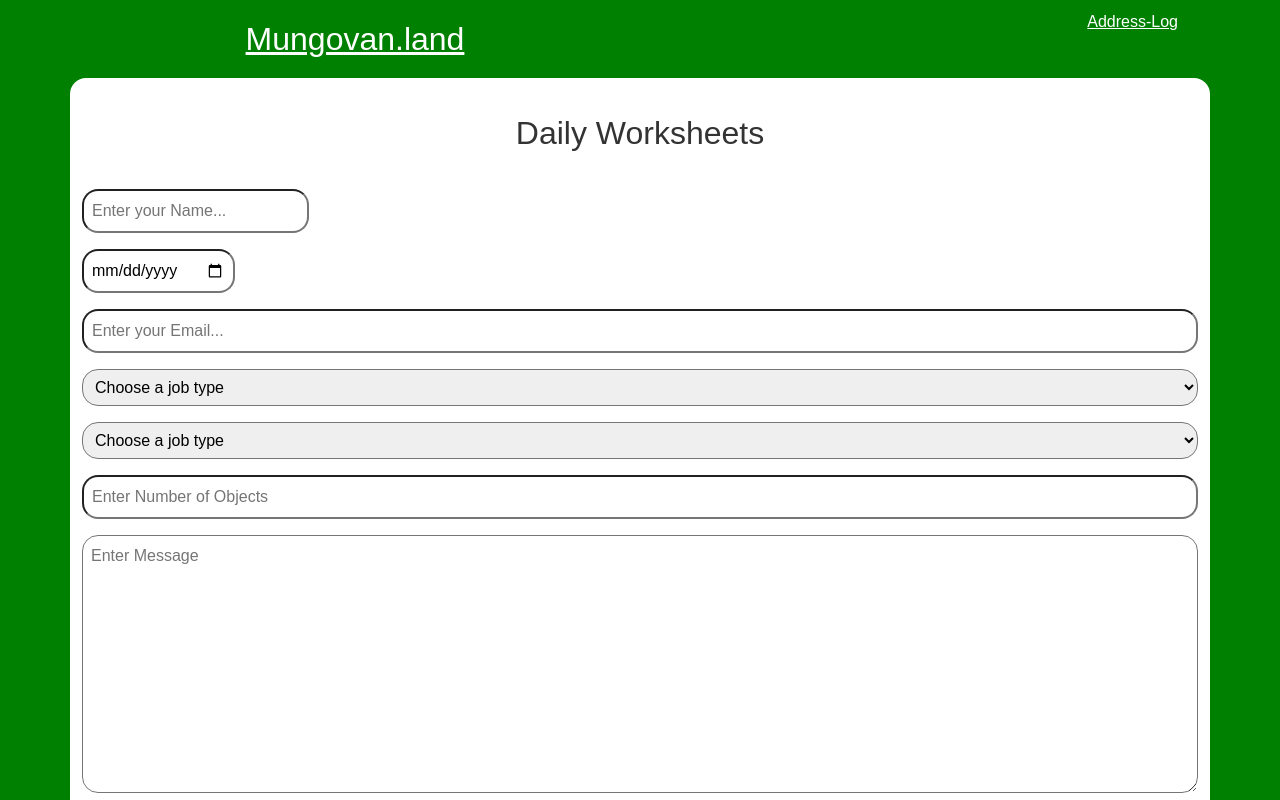
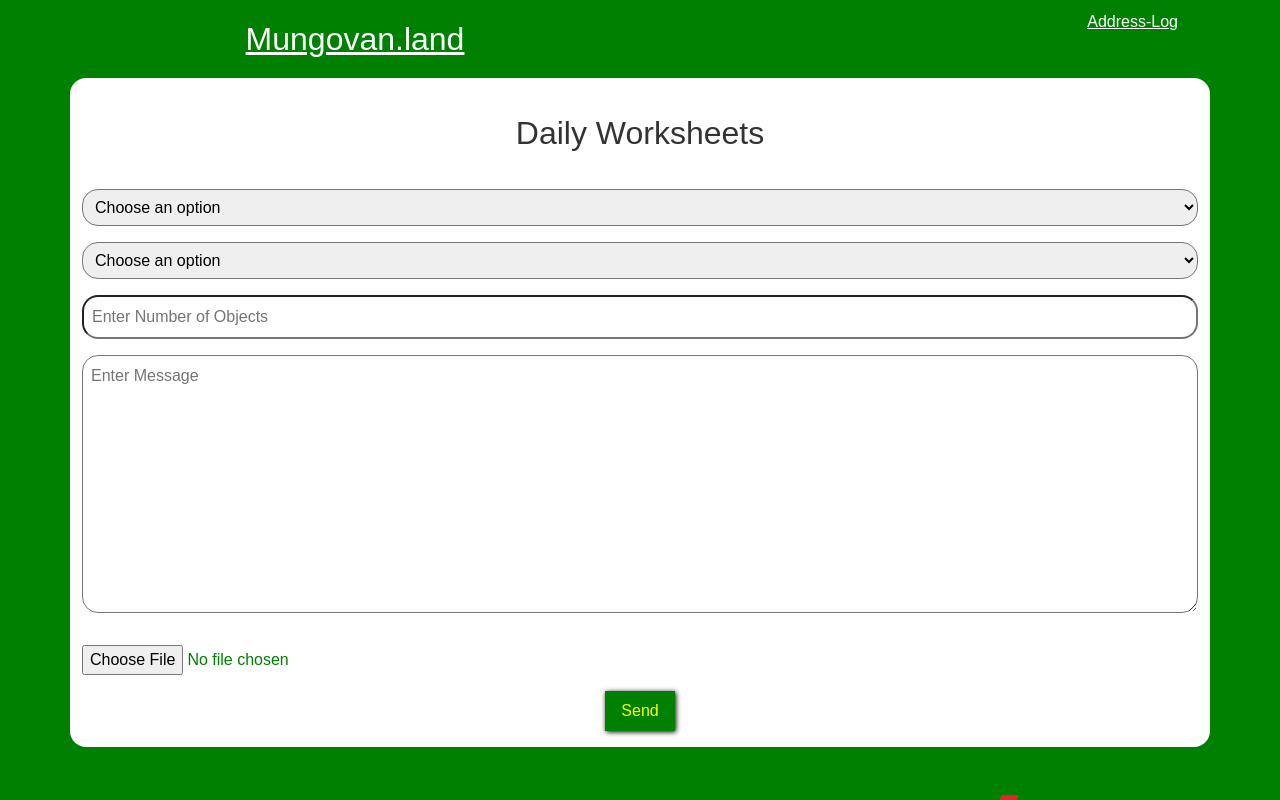
Before and after one commit to jlloyd0430/Mungovan-Trucking, a React (Create React App) app: page / in a window 1280 px wide. Shown: the top 800 px of the page. Built offline with nearby package versions, Linux system fonts and the light colour scheme.

Commit message:
Add files via upload

```diff
--- a/src/Home.js
+++ b/src/Home.js
@@ -1,114 +1,63 @@
-import React, { useState } from "react";
+import { useState } from "react";
 
 function Home() {
-  const [jobType, setJobType] = useState("");
-  const [showRoutes, setShowRoutes] = useState(false);
-  const [showOneLocation, setShowOneLocation] = useState(false);
-  const [location, setLocation] = useState("");
+  const [showToLocationInput, setShowToLocationInput] = useState(false);
   const [objectType, setObjectType] = useState("");
   const [numObjects, setNumObjects] = useState(0);
-  const [fromLocation, setFromLocation] = useState("");
-  const [toLocation, setToLocation] = useState("");
-  const [date, setDate] = useState("");
-
-  const handleJobTypeChange = (event) => {
-    const jobTypeValue = event.target.value;
-    setJobType(jobTypeValue);
-
-    if (jobTypeValue === "Delivery") {
-      setShowRoutes(true);
-      setShowOneLocation(false);
-    } else if (
-      jobTypeValue === "Cleanout" ||
-      jobTypeValue === "Pickup" ||
-      jobTypeValue === "Internal-move" ||
-      jobTypeValue === "Disposition"
-    ) {
-      setShowRoutes(false);
-      setShowOneLocation(true);
-    } else {
-      setShowRoutes(false);
-      setShowOneLocation(false);
-    }
-  };
-
-  const handleFromLocationChange = (event) => {
-    const fromLocationValue = event.target.value;
-    setFromLocation(fromLocationValue);
-  };
+  const [message, setMessage] = useState("");
+  const [image, setImage] = useState(null);
+  const [isSending, setIsSending] = useState(false);
 
   const handleToLocationChange = (event) => {
-    const toLocationValue = event.target.value;
-    setToLocation(toLocationValue);
-  };
-
-  const handleLocationChange = (event) => {
-    const locationValue = event.target.value;
-    setLocation(locationValue);
+    const value = event.target.value;
+    setShowToLocationInput(value === "Other");
   };
 
   const handleObjectTypeChange = (event) => {
-    const objectTypeValue = event.target.value;
-    setObjectType(objectTypeValue);
+    setObjectType(event.target.value);
   };
 
   const handleNumObjectsChange = (event) => {
-    const numObjectsValue = event.target.value;
-    setNumObjects(numObjectsValue);
+    setNumObjects(event.target.value);
   };
 
-  const handleDateChange = (event) => {
-    const dateValue = event.target.value;
-    setDate(dateValue);
+  const handleMessageChange = (event) => {
+    setMessage(event.target.value);
+  };
+
+  const handleImageChange = (event) => {
+    setImage(event.target.files[0]);
+  };
+
+  const handleSubmit = (event) => {
+    event.preventDefault();
+    // do something with form data (e.g. send it to a server)
+    console.log({
+      toLocation: showToLocationInput ? "Other" : "",
+      objectType,
+      numObjects,
+      message,
+      image,
+    });
+    setIsSending(true);
+    setTimeout(() => {
+      setIsSending(false);
+    }, 2000);
   };
 
   return (
-    <form action="https://formspree.io/f/mvonajop" method="post">
-      <Title className="Title" />
-      <div className="name-section">
-        <Input name="name" type="text" placeholder="Enter your Name..." />
-        <div style={{ marginTop: "1rem" }}>
-          <Input name="date" type="date" placeholder="Date" onChange={handleDateChange} />
-        </div>
-      </div>
-      <Input name="email" type="email" placeholder="Enter your Email..." />
+    <form onSubmit={handleSubmit}>
+      <Title />
       <Select
-        name="Job Type"
-        options={[
-          "Cleanout",
-          "Delivery",
-          "Pickup",
-          "Internal-move",
-          "Disposition",
-        ]}
-        onChange={handleJobTypeChange}
+        name="To Location"
+        options={["Location 1", "Location 2", "Location 3", "Other"]}
+        onChange={handleToLocationChange}
       />
-      {showRoutes && (
-        <div className="route">
-          <Input
-            className="location"
-            name="From"
-            type="text"
-            placeholder="Enter From Location"
-            onChange={handleFromLocationChange}
-          />
-          To
-          <Input
-            className="location"
-            name="To"
-            type="text"
-            placeholder="Enter To Location"
-            onChange={handleToLocationChange}
-          />
-        </div>
-      )}
-      {showOneLocation && (
+      {showToLocationInput && (
         <Input
-          className="location"
-          name="Location"
+          name="Other Location"
           type="text"
           placeholder="Enter To Location"
-          onChange={handleToLocationChange}
         />
       )}
       <Select
@@ -122,8 +71,24 @@ function Home() {
         placeholder="Enter Number of Objects"
         onChange={handleNumObjectsChange}
       />
-      <TextArea name="message" rows={10} placeholder="Enter Message" />
-      <Button type="submit" value="Send" />
+      <TextArea
+        name="message"
+        rows={10}
+        placeholder="Enter Message"
+        onChange={handleMessageChange}
+      />
+      <label htmlFor="image-upload"></label>
+      <input id="image-upload" type="file" onChange={handleImageChange} />
+      {image && (
+        <div>
+          <img
+            src={URL.createObjectURL(image)}
+            alt="Selected"
+            style={{ maxWidth: "100%", height: "auto" }}
+          />
+        </div>
+      )}
+      <Button type="submit" value={isSending ? "Sending..." : "Send"} />
     </form>
   );
 }
@@ -146,7 +111,7 @@ function Select({ name, options, onChange }) {
       style={{ padding: "0.5rem", borderRadius: "16px" }}
       onChange={onChange}
     >
-      <option value="">Choose a job type</option>
+      <option value="">Choose an option</option>
       {options.map((option) => (
         <option key={option}>{option}</option>
       ))}
```
